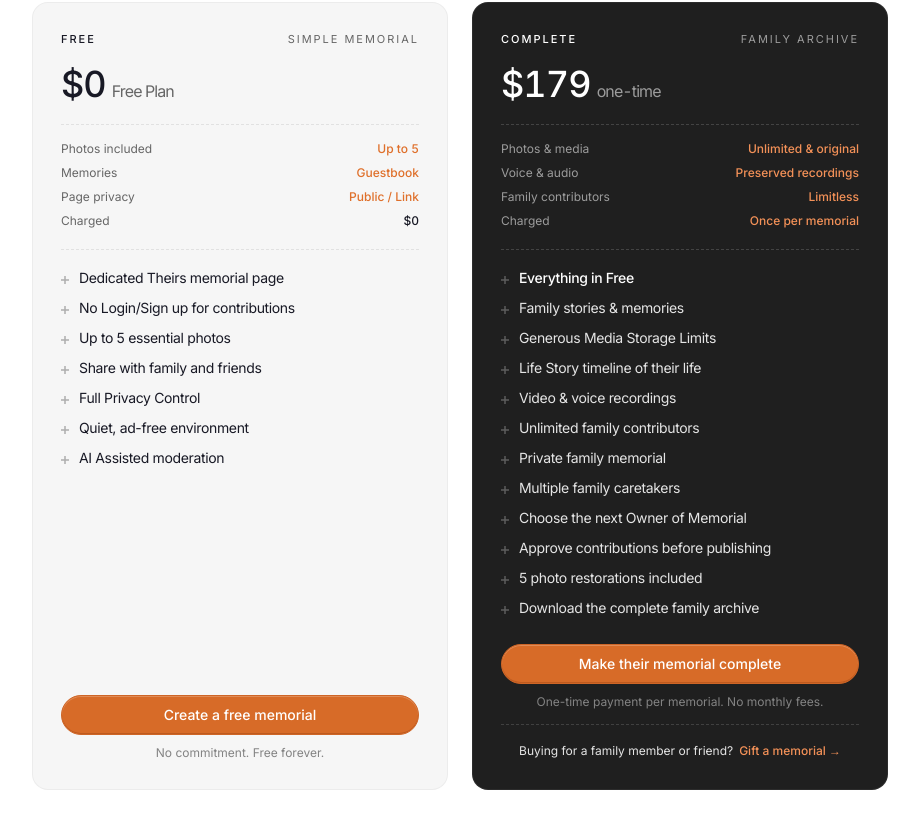
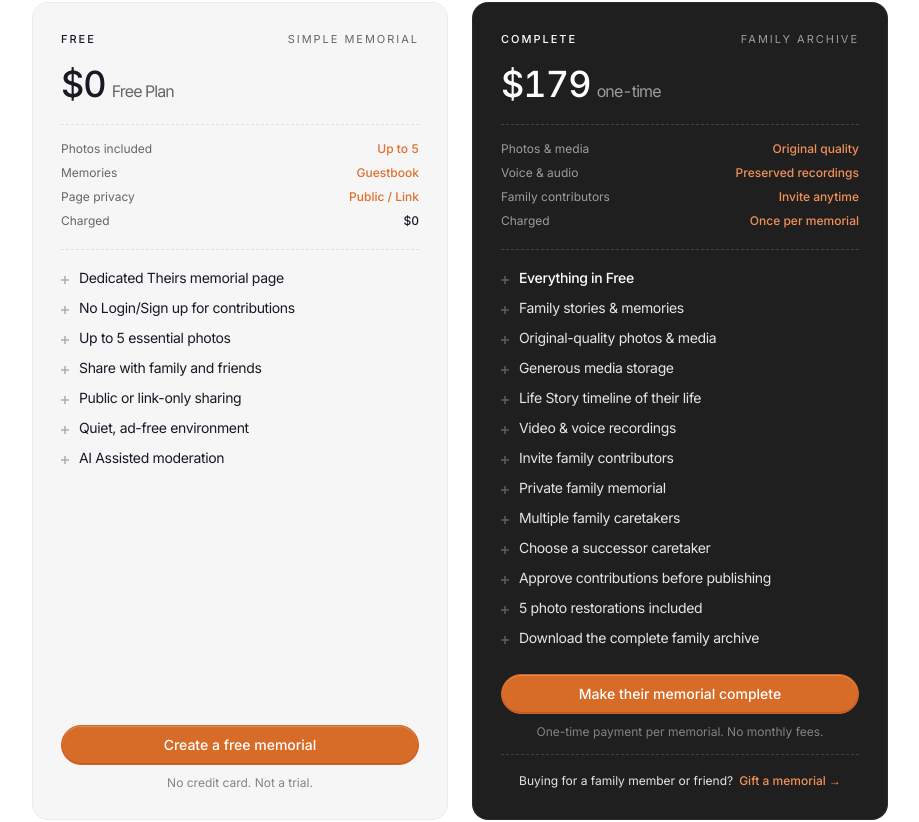
Before and after one commit to sangukissu/theirs.page, a Next.js app: page / in a window 1280 px wide. Shown: the part 3986-4808 px from the top of the page, without its empty margins (180-1099 px from the left). Built offline with nearby package versions, Linux system fonts and the light colour scheme; no server answers.

Commit message:
fix(pricing): align pricing tiers, privacy terms, storage claims, and caretaker terminology

```diff
--- a/app/gift-a-memorial/page.tsx
+++ b/app/gift-a-memorial/page.tsx
@@ -61,7 +61,7 @@ export default function GiftMemorialPage() {
         "@type": "Product",
         name: "Complete Online Memorial Gift Entitlement",
         description:
-          "A prepaid Complete online memorial entitlement for a grieving loved one or family. Includes unlimited original photos, audio voicemails, interactive life timeline, and limitless family contributions with zero subscriptions.",
+          "A prepaid Complete online memorial entitlement for a grieving loved one or family. Includes original-quality photos, generous media storage, audio voicemails, interactive life timeline, and open family contributions with zero subscriptions.",
         brand: {
           "@type": "Brand",
           name: "Theirs",
@@ -472,7 +472,7 @@ export default function GiftMemorialPage() {
                 <Users className="size-5 text-primary" />
               </span>
               <h3 className="text-xl font-medium tracking-tight text-[#181925]">
-                Limitless Family Contributions
+                Invite Family Contributions
               </h3>
               <p className="text-sm leading-6 text-[#666]">
                 One person shouldn’t have to assemble an entire life alone. Extended family, childhood friends, and colleagues can contribute stories and photos from any phone without creating accounts.
--- a/app/gift/claim/claim-client.tsx
+++ b/app/gift/claim/claim-client.tsx
@@ -313,9 +313,9 @@ export function GiftClaimClient({
             <span>Complete Tier Entitlement Included</span>
           </div>
           <div className="grid grid-cols-1 sm:grid-cols-2 gap-1 text-xs text-[#666]">
-            <span>• Unlimited original photos & media</span>
+            <span>• Original-quality photos & media</span>
             <span>• Audio & voice notes</span>
-            <span>• Limitless family contributors</span>
+            <span>• Invite family contributors</span>
             <span>• Zero recurring subscriptions</span>
           </div>
         </div>
--- a/components/gift/gift-purchase-form.tsx
+++ b/components/gift/gift-purchase-form.tsx
@@ -205,7 +205,7 @@ export function GiftPurchaseForm() {
               Complete Memorial Entitlement
             </span>
             <p className="text-xs text-[#666] mt-0.5">
-              Permanent prepaid family archive · Limitless contributors
+              Prepaid family archive · Invite family & friends
             </p>
           </div>
           <div className="text-right">
--- a/components/theirs/pricing.tsx
+++ b/components/theirs/pricing.tsx
@@ -108,7 +108,7 @@ export function TheirsPricing() {
                     <path d="M4 0v8M0 4h8" />
                   </svg>
                 </span>
-                Full Privacy Control
+                Public or link-only sharing
               </li>
               <li className="flex items-start gap-2.5 text-sm leading-6 tracking-tight text-[#181925]">
                 <span aria-hidden="true" className="mt-2.5 block size-2 shrink-0 text-muted-foreground/50">
@@ -140,7 +140,7 @@ export function TheirsPricing() {
               Create a free memorial
             </Link>
             <p className="mt-2.5 text-center text-xs text-muted-foreground/80">
-              No commitment. Free forever.
+              No credit card. Not a trial.
             </p>
           </li>
 
@@ -168,7 +168,7 @@ export function TheirsPricing() {
             <dl className="mt-5 flex flex-col gap-2 border-t border-dashed border-border pt-4 font-mono text-xs [--primary:#f39158]">
               <div className="flex items-baseline justify-between gap-3">
                 <dt className="text-muted-foreground">Photos & media</dt>
-                <dd className="tabular-nums font-medium text-primary">Unlimited & original</dd>
+                <dd className="tabular-nums font-medium text-primary">Original quality</dd>
               </div>
               <div className="flex items-baseline justify-between gap-3">
                 <dt className="text-muted-foreground">Voice & audio</dt>
@@ -176,7 +176,7 @@ export function TheirsPricing() {
               </div>
               <div className="flex items-baseline justify-between gap-3">
                 <dt className="text-muted-foreground">Family contributors</dt>
-                <dd className="tabular-nums font-medium text-primary">Limitless</dd>
+                <dd className="tabular-nums font-medium text-primary">Invite anytime</dd>
               </div>
               <div className="flex items-baseline justify-between gap-3">
                 <dt className="text-muted-foreground">Charged</dt>
@@ -208,7 +208,15 @@ export function TheirsPricing() {
                     <path d="M4 0v8M0 4h8" />
                   </svg>
                 </span>
-                Generous Media Storage Limits
+                Original-quality photos & media
+              </li>
+              <li className="flex items-start gap-2.5 text-sm leading-6 tracking-tight text-[#e5e5e5]">
+                <span aria-hidden="true" className="mt-2.5 block size-2 shrink-0 text-muted-foreground/50">
+                  <svg fill="none" stroke="currentColor" strokeWidth="1.5" viewBox="0 0 8 8">
+                    <path d="M4 0v8M0 4h8" />
+                  </svg>
+                </span>
+                Generous media storage
               </li>
               <li className="flex items-start gap-2.5 text-sm leading-6 tracking-tight text-[#e5e5e5]">
                 <span aria-hidden="true" className="mt-2.5 block size-2 shrink-0 text-muted-foreground/50">
@@ -233,7 +241,7 @@ export function TheirsPricing() {
                     <path d="M4 0v8M0 4h8" />
                   </svg>
                 </span>
-                Unlimited family contributors
+                Invite family contributors
               </li>
               <li className="flex items-start gap-2.5 text-sm leading-6 tracking-tight text-[#e5e5e5]">
                 <span aria-hidden="true" className="mt-2.5 block size-2 shrink-0 text-muted-foreground/50">
@@ -257,7 +265,7 @@ export function TheirsPricing() {
                     <path d="M4 0v8M0 4h8" />
                   </svg>
                 </span>
-                Choose the next Owner of Memorial
+                Choose a successor caretaker
               </li>
 
               <li className="flex items-start gap-2.5 text-sm leading-6 tracking-tight text-[#e5e5e5]">
--- a/package.json
+++ b/package.json
@@ -106,6 +106,7 @@
     "@types/react-dom": "^19",
     "@types/sanitize-html": "^2.16.1",
     "postcss": "^8.5",
+    "puppeteer-core": "^25.10.0",
     "supabase": "^2.70.5",
     "tailwindcss": "^4.1.9",
     "tsx": "^4.23.13",
```
Also changed, not shown: 1 other file (tests, documents, lock files or other folders).
